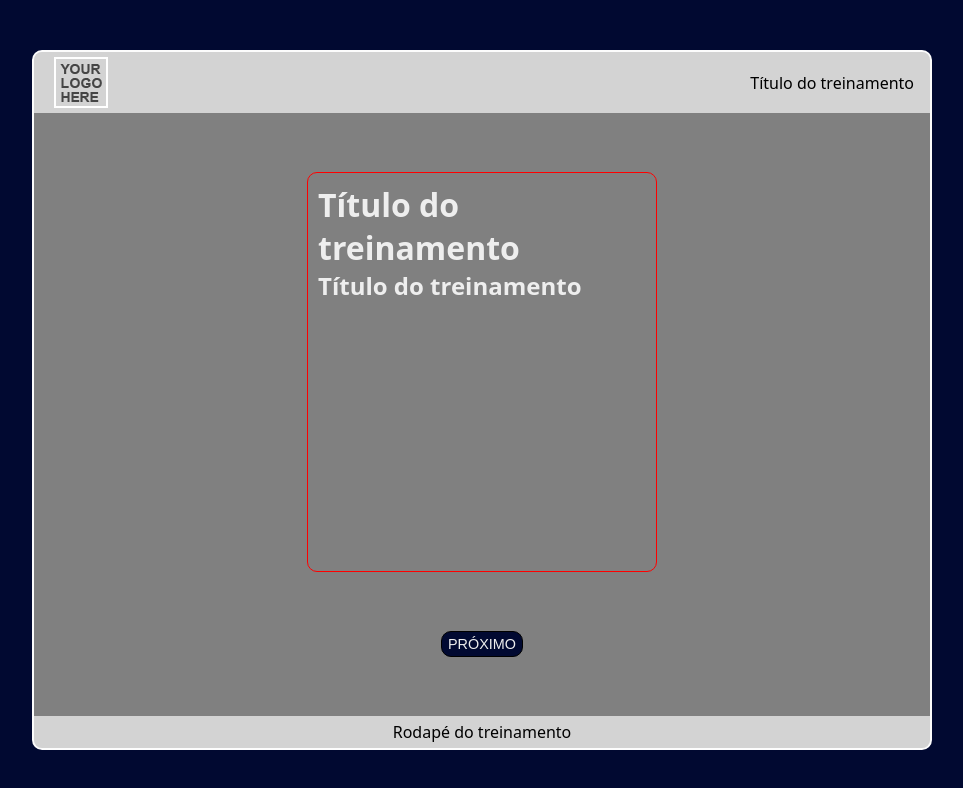
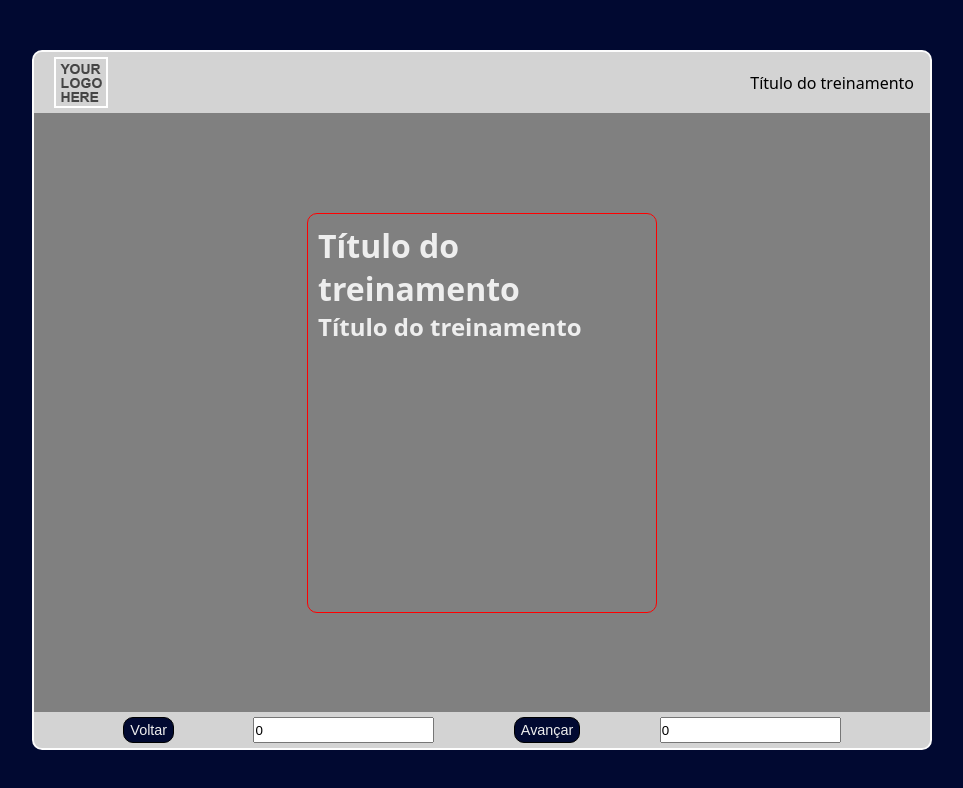
Before and after one commit to CapitaoDAreia/e-learning, a React (Create React App) app: page /middle1 in a window 1280 px wide. Shown: the top 788 px of the page, without its empty margins (158-1121 px from the left). Built offline with nearby package versions, Linux system fonts and the light colour scheme; the HTML template or start-up script is replaced by a standard one.

Commit message:
Thinking in logic with conditional render, using hooks to handle with components render

```diff
--- a/src/Components/Basics/GlobalButton.component.tsx
+++ b/src/Components/Basics/GlobalButton.component.tsx
@@ -1,9 +1,10 @@
-import { Link } from "react-router-dom";
+import { useState } from "react";
 import styled from "styled-components";
 
 type GlobalButtonProps = {
-    label: string,
+    label: string
     destination: string
+    pagination: React.Dispatch<React.SetStateAction<number>>
 }
 
 const GlobalButtonComponent = styled.button`
@@ -31,12 +32,32 @@ const GlobalButtonComponent = styled.button`
 `;
 
 const GlobalButton = (props: GlobalButtonProps) => {
-    return (
-        <Link to={props.destination}>
-            <GlobalButtonComponent >
-                {props.label}
-            </GlobalButtonComponent>
-        </Link>
+
+    const [count, setCount] = useState(0)
+
+    const handleCountValue = () => {
+        if (props.label === 'Avançar' && count >= 0) {
+            setCount(count + 1)
+
+        }
+        if (props.label === 'Voltar' && count >= 0) {
+            setCount(count - 1)
+
+        }
+    }
+
+    return (<>
+        <GlobalButtonComponent onClick={
+            () => {
+                handleCountValue()
+                console.log(props.label, count)
+                // props.pagination(count)
+            }
+        } >
+            {props.label}
+        </GlobalButtonComponent>
+        <input type="text" value={count} />
+    </>
     )
 }
 
--- a/src/Components/Structurals/GlobalFooter.component.tsx
+++ b/src/Components/Structurals/GlobalFooter.component.tsx
@@ -3,7 +3,6 @@ import React from "react";
 import styled from "styled-components";
 import GlobalButton from "../Basics/GlobalButton.component";
 
-import { Link } from "react-router-dom";
 import { locale } from "../../global.presets";
 
 const GlobalFooterComponent = styled.div`
@@ -16,10 +15,15 @@ const GlobalFooterComponent = styled.div`
     justify-content: space-evenly;
 `;
 
-const GlobalFooter = (props: {}) => {
+type GlobalFooterProps = {
+    pagination: React.Dispatch<React.SetStateAction<number>>
+}
+
+const GlobalFooter = (props: GlobalFooterProps) => {
     return (
         <GlobalFooterComponent>
-            <p>{locale.footer}</p>
+            <GlobalButton pagination={props.pagination} label="Voltar" destination="página anterior"/>
+            <GlobalButton pagination={props.pagination} label="Avançar" destination="próxima página"/>
         </GlobalFooterComponent>
     )
 }
--- a/src/Components/Structurals/GlobalStructure.component.tsx
+++ b/src/Components/Structurals/GlobalStructure.component.tsx
@@ -1,4 +1,4 @@
-import React from "react";
+import React, { useState } from "react";
 import styled from 'styled-components'
 import GlobalContent from "./GlobalContent.component";
 import GlobalFooterComponent from "./GlobalFooter.component";
@@ -12,7 +12,6 @@ const GlobalStructureComponent = styled.div`
 
     overflow: hidden;
 
-
     background-color: #EEEEEE;
     display: flex;
     flex-direction: column;
@@ -20,13 +19,16 @@ const GlobalStructureComponent = styled.div`
 `;
 
 const GlobalStructure = (props: {}) => {
+
+    const [pagination, setPagination] = useState(0)
+
     return (
         <GlobalStructureComponent>
             <GlobalHeaderComponent />
 
-            <GlobalContent />
+            {pagination === 0 ? <GlobalContent /> : 'none'}
 
-            <GlobalFooterComponent />
+            <GlobalFooterComponent pagination={setPagination} />
         </GlobalStructureComponent>
     )
 }
--- a/src/Views/Home.tsx
+++ b/src/Views/Home.tsx
@@ -44,7 +44,6 @@ const Home = () => {
                 <div>
                     <h3>Bem-vindo(a) ao treinamento de LGPD</h3>
                 </div>
-                <GlobalButton destination='/middle1' label="INICIAR" />
             </PopUpHomeComponent>
         </HomeComponent>
     )
--- a/src/Views/MiddleScreenTest1.tsx
+++ b/src/Views/MiddleScreenTest1.tsx
@@ -27,7 +27,6 @@ const MiddleScreenTest1 = () => {
                 title={`${locale.title}`}
                 subtitle={`${locale.title}`}
             />
-            <GlobalButton destination="/screen1" label="PRÓXIMO" />
         </MiddleScreenTestComponent1>
     )
 }
--- a/src/Views/ScreenTest1.tsx
+++ b/src/Views/ScreenTest1.tsx
@@ -47,7 +47,6 @@ const ScreenTest1 = () => {
                 </p>
             </div>
             <GlobalButtonWrapper>
-                <GlobalButton destination="/screen2" label="PRÓXIMO" />
             </GlobalButtonWrapper>
         </ScreenTestComponent1>
     )
--- a/src/Views/ScreenTest2.tsx
+++ b/src/Views/ScreenTest2.tsx
@@ -47,8 +47,6 @@ const ScreenTest1 = () => {
                 </p>
             </div>
             <GlobalButtonWrapper>
-                <GlobalButton destination="/screen1" label="ANTERIOR" />
-                <GlobalButton destination="/" label="PRÓXIMO" />
             </GlobalButtonWrapper>
         </ScreenTestComponent1>
     )
```
